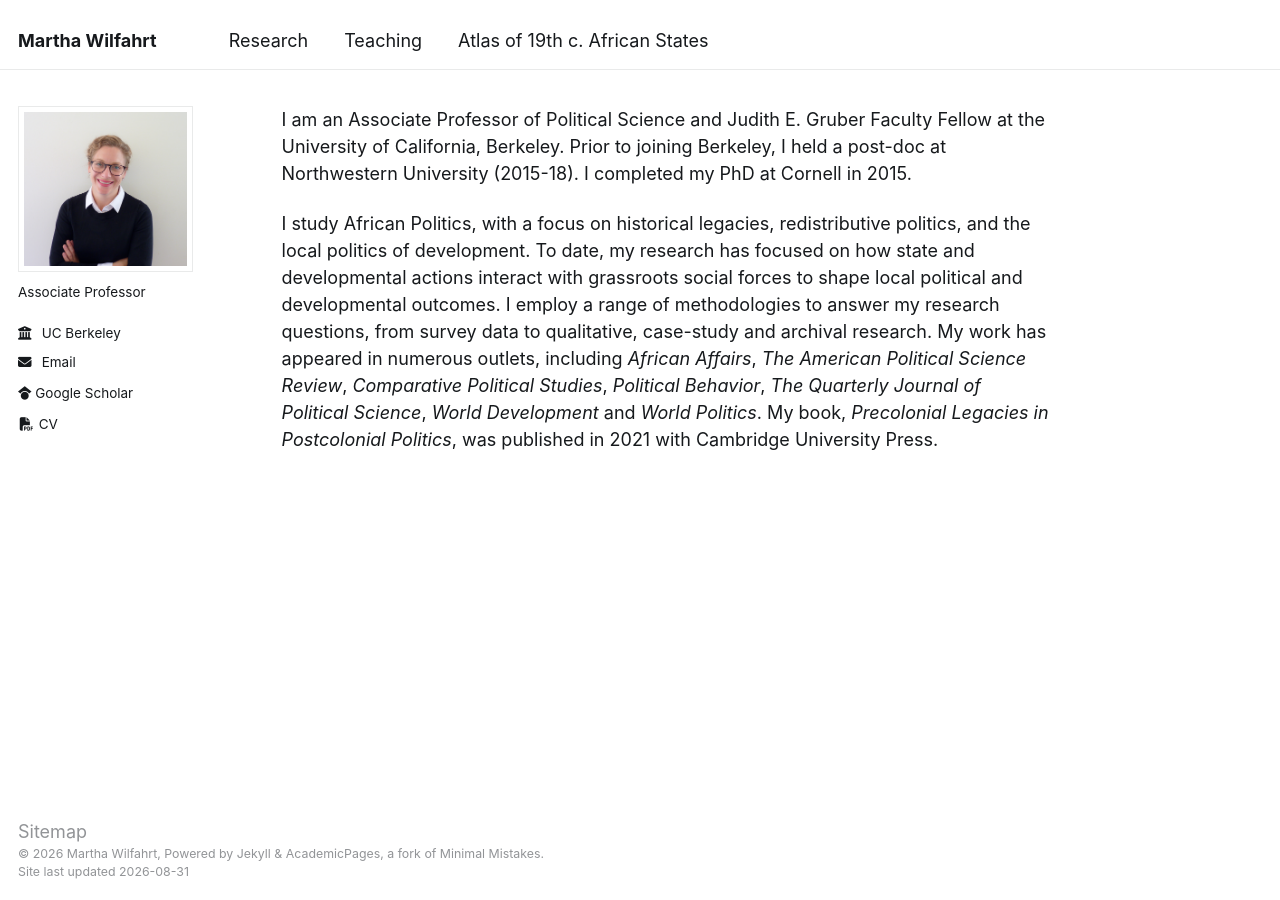
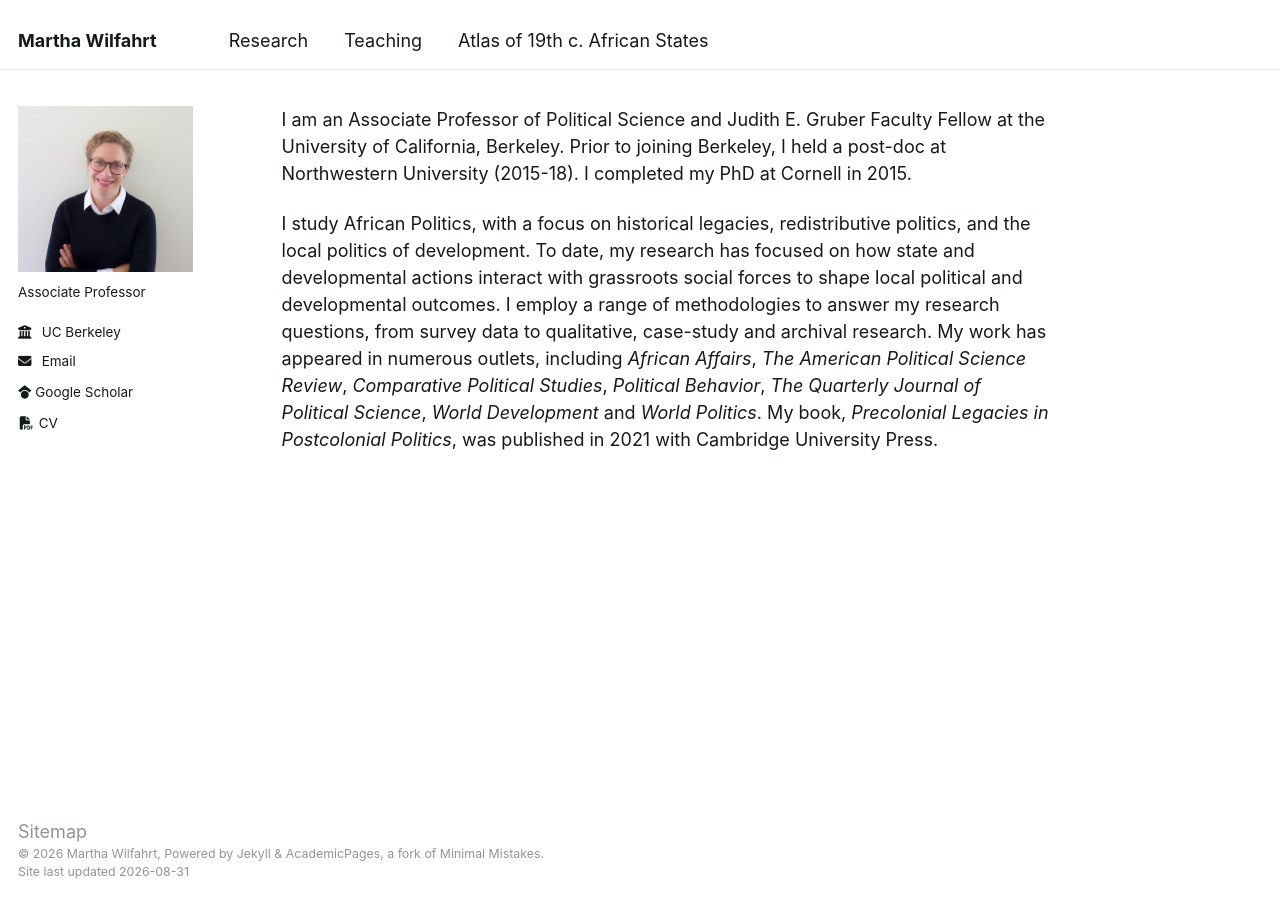
Before and after one commit to martha-wilfahrt/martha-wilfahrt.github.io, a Jekyll site: the page built from _pages/about.md, in a window 1280 px wide. Built offline with Jekyll 4.4.1, drawn with Linux system fonts in a browser that asks for light colours.

Commit message:
Update _sidebar.scss

```diff
--- a/_sass/layout/_sidebar.scss
+++ b/_sass/layout/_sidebar.scss
@@ -94,8 +94,8 @@
     border-radius: 0%x;
 
     @include breakpoint($large) {
-      padding: 5px;
-      border: 1px solid var(--global-border-color);
+      padding: 0px;
+      border: 0px solid var(--global-border-color);
     }
   }
 }
```
